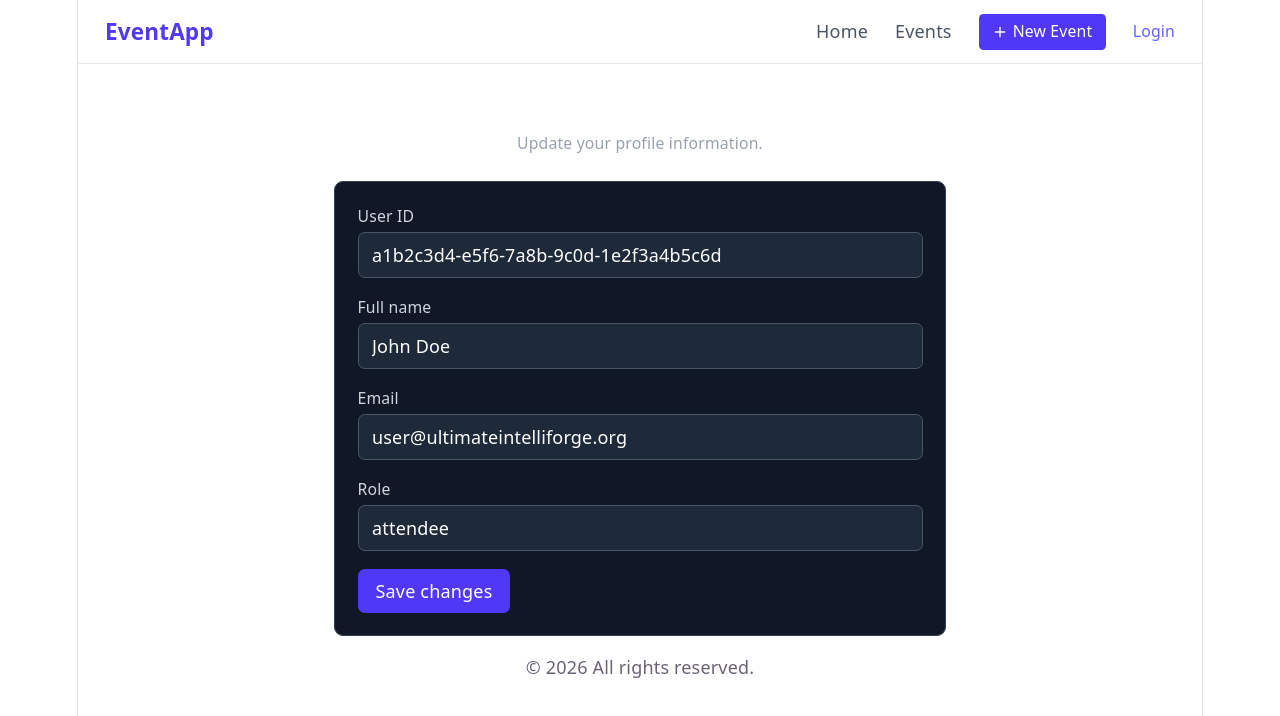
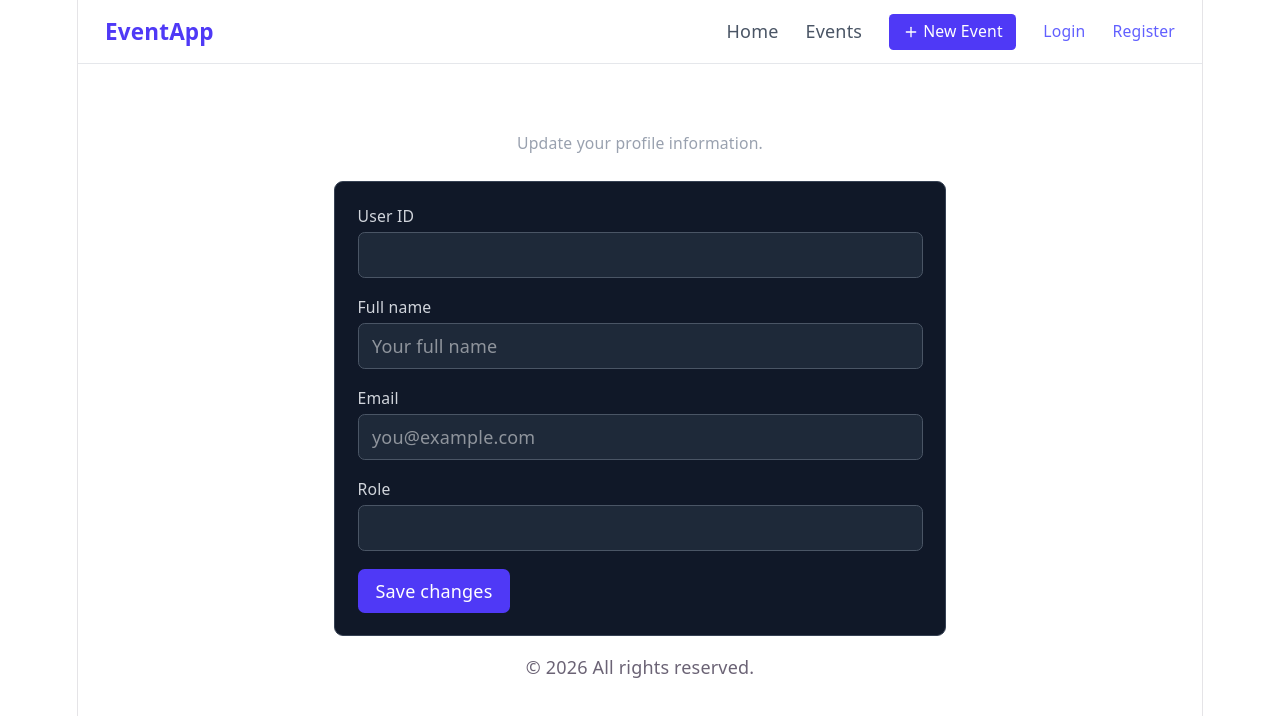
Before and after one commit to ultimatefaloe/ao_event_app, a React (Vite) app: page /profile in a window 1280 px wide. Shown: the top 716 px of the page. Built offline with nearby package versions, Linux system fonts and the light colour scheme.

Commit message:
class 18: authentication pages completed, movinf to event integration

```diff
--- a/src/components/layouts/NavBar.jsx
+++ b/src/components/layouts/NavBar.jsx
@@ -1,10 +1,14 @@
 import { NavLink, Link } from "react-router";
 import { Plus } from "lucide-react";
 // import { useTheme } from "../../context/ThemeContext";
+// getting useAuth hook from the AuthContext to access the user and isAuthenticating function for user authentication state
+import { useAuth } from "../../context/AuthContext";
 
 const NavBar = () => {
   // const { theme, toggleTheme } = useTheme();
+  const { user, isAuthenticated, logout } = useAuth();
 
+  console.log("IsAuthenticated", isAuthenticated); // Log the user object for debugging
   return (
     <nav className="bg-white dark:bg-gray-900 border-b border-gray-200 dark:border-gray-700 px-6 py-3 flex items-center justify-between">
       <Link
@@ -38,7 +42,6 @@ const NavBar = () => {
           Events
         </NavLink>
 
-
         <Link
           to="/events/new"
           className="flex items-center gap-1 bg-indigo-600 text-white px-3 py-1.5 rounded hover:bg-indigo-700 text-sm font-medium"
@@ -58,12 +61,32 @@ const NavBar = () => {
             Profile
           </NavLink> */}
 
+        {isAuthenticated ? (
+          <div className="flex items-center gap-4">
+            <p>Welcome back, <span className="font-semibold text-indigo-400">{user?.name}</span></p>
+            <button
+              onClick={logout}
+              className="text-gray-600 dark:text-gray-300 hover:text-indigo-600 dark:hover:text-indigo-400"
+            >
+              Logout
+            </button>
+          </div>
+        ) : (
+          <>
             <Link
               to="/login"
               className="text-sm text-indigo-500 dark:text-indigo-400 hover:underline"
             >
               Login
             </Link>
+            <Link
+              to="/register"
+              className="text-sm text-indigo-500 dark:text-indigo-400 hover:underline"
+            >
+              Register
+            </Link>
+          </>
+        )}
 
         {/* <button
           onClick={toggleTheme}
--- a/src/context/AuthContext.jsx
+++ b/src/context/AuthContext.jsx
@@ -1,22 +1,33 @@
 import { createContext, useContext, useState } from "react";
+import { useTokenStore } from "../stores/useToken.store";
 
 const AuthContext = createContext();
 
 export const AuthProvider = ({ children }) => {
-  const [ user, setUser] = useState(null);
-  const [ isAuthenticated, setIsAuthenticated] = useState(false);
-
+  // getting all value and funcition from the Zustand store (useTokenStore) to manage the token and user state
+  const isAuthenticated = useTokenStore((state) => state.isAuthenticated());
+  const user = useTokenStore((state) => state.user);
+  const setUser = useTokenStore((state) => state.setUser);
+  const token = useTokenStore((state) => state.token);
+  const setToken = useTokenStore((state) => state.setToken);
 
   const logout = () => {
     setUser(null);
-    setIsAuthenticated(false);
-  }
+    setToken(null);
+    window.location.href = "/login"; // Redirect to login page after logout
+  };
+
+  // this is a new function that sets the user and authentication state
+  const setAuth = ({ user, token }) => {
+    setUser(user);
+    setToken(token); // Assuming the user object contains a token property
+  };
 
   return (
-    <AuthContext.Provider value={{ user, isAuthenticated, logout }}>
+    <AuthContext.Provider value={{ user, isAuthenticated, setAuth, logout }}>
       {children}
     </AuthContext.Provider>
-  )
+  );
 };
 
 export const useAuth = () => {
--- a/src/pages/auth/Login.jsx
+++ b/src/pages/auth/Login.jsx
@@ -4,8 +4,12 @@ import Button from "../../components/ui/Button";
 import Input from "../../components/ui/Input";
 import { login } from "../../services/auth.service";
 import { toast } from "react-toastify";
+// import the useAuth hook from the AuthContext to access the setAuth function for managing authentication state
+import { useAuth } from "../../context/AuthContext";
 
 const Login = () => {
+  // use the setAuth function from the AuthContext to update the user and authentication state
+  const { setAuth } = useAuth();
   const navigate = useNavigate();
   const [formData, setFormData] = useState({
     email: "",
@@ -23,6 +27,8 @@ const Login = () => {
       if (response.error) {
         throw new Error(response.error);
       }
+       // set auth will handle the token and user state management in the context, and store the token in localStorage using Zustand
+      setAuth(response);
       toast.success("Login successful!");
       navigate("/profile");
     } catch (error) {
@@ -69,7 +75,11 @@ const Login = () => {
           onChange={onChangeHandler}
           required
         />
-        <Button type="submit" className="w-full justify-center" disabled={loading}>
+        <Button
+          type="submit"
+          className="w-full justify-center"
+          disabled={loading}
+        >
           {loading ? "Logging in..." : "Login"}
         </Button>
       </form>
--- a/src/pages/auth/Profile.jsx
+++ b/src/pages/auth/Profile.jsx
@@ -1,13 +1,15 @@
 import React, { useState } from "react";
 import Button from "../../components/ui/Button";
 import Input from "../../components/ui/Input";
+import { useAuth } from "../../context/AuthContext";
 
 const Profile = () => {
+  const { user } = useAuth();
   const [profile, setProfile] = useState({
-    id: "a1b2c3d4-e5f6-7a8b-9c0d-1e2f3a4b5c6d",
-    name: "John Doe",
-    email: "user@ultimateintelliforge.org",
-    role: "attendee",
+    id: user?.id || "",
+    name: user?.name || "",
+    email: user?.email || "",
+    role: user?.role || "",
   });
 
   const handleChange = (e) => {
@@ -24,8 +26,12 @@ const Profile = () => {
 
   return (
     <section className="p-4 max-w-xl mx-auto">
-      <h1 className="text-2xl md:text-3xl font-bold text-white mb-2">Profile</h1>
-      <p className="text-sm text-gray-400 mb-6">Update your profile information.</p>
+      <h1 className="text-2xl md:text-3xl font-bold text-white mb-2">
+        Profile
+      </h1>
+      <p className="text-sm text-gray-400 mb-6">
+        Update your profile information.
+      </p>
 
       <form
         onSubmit={handleSubmit}
--- a/src/pages/auth/Register.jsx
+++ b/src/pages/auth/Register.jsx
@@ -4,8 +4,12 @@ import Button from "../../components/ui/Button";
 import Input from "../../components/ui/Input";
 import { register } from "../../services/auth.service";
 import { toast } from "react-toastify";
+// import the useAuth hook from the AuthContext to access the setAuth function for managing authentication state
+import { useAuth } from "../../context/AuthContext";
 
 const Register = () => {
+  // use the setAuth function from the AuthContext to update the user and authentication state
+  const { setAuth } = useAuth();
   const navigate = useNavigate();
   const [formData, setFormData] = useState({
     name: "",
@@ -15,7 +19,7 @@ const Register = () => {
   });
   const [loading, setLoading] = useState(false);
 
-  const handleSubmit =  async (e) => {
+  const handleSubmit = async (e) => {
     e.preventDefault();
 
     setLoading(true);
@@ -26,6 +30,8 @@ const Register = () => {
       if (response.error) {
         throw new Error(response.error);
       }
+      // set auth will handle the token and user state management in the context, and store the token in localStorage using Zustand
+      setAuth(response);
       toast.success("Registration successful!");
       navigate("/profile");
     } catch (error) {
@@ -91,7 +97,11 @@ const Register = () => {
           onChange={onChangeHandler}
           required
         />
-        <Button type="submit" className="w-full justify-center" disabled={loading}>
+        <Button
+          type="submit"
+          className="w-full justify-center"
+          disabled={loading}
+        >
           {loading ? "Registering..." : "Register"}
         </Button>
       </form>
--- a/src/services/auth.service.js
+++ b/src/services/auth.service.js
@@ -45,7 +45,23 @@ export const register = async (data) => {
   }
 };
 
-
 export const forgotPassword = async (data) => {};
 export const refreshToken = async (data) => {};
-export const me = async (data) => {};
+
+
+
+export const me = async (token) => {
+  try {
+    const response = await backendFetch(AUTH_ENDPOINTS.ME, {
+      method: "GET",
+      token,
+    });
+
+    if (!response || response.error) {
+      throw new Error(response?.error || "Login failed");
+    }
+    return response.data;
+  } catch (error) {
+    return { error: error.message };
+  }
+};
--- a/src/stores/useToken.store.js
+++ b/src/stores/useToken.store.js
@@ -3,10 +3,13 @@ import { persist, createJSONStorage } from "zustand/middleware";
 
 export const useTokenStore = create(
   persist(
-    (set) => ({
+    (set, get) => ({
       token: null,
+      user: null,
+      isAuthenticated: () => !!get().token,
       setToken: (token) => set({ token }),
-      reset: () => set({ token: null }),
+      setUser: (user) => set({ user }),
+      reset: () => set({ token: null, user: null }),
     }),
     {
       name: "ao:event:auth:token",
```
Lines whose indentation alone changed are shown as unchanged.
